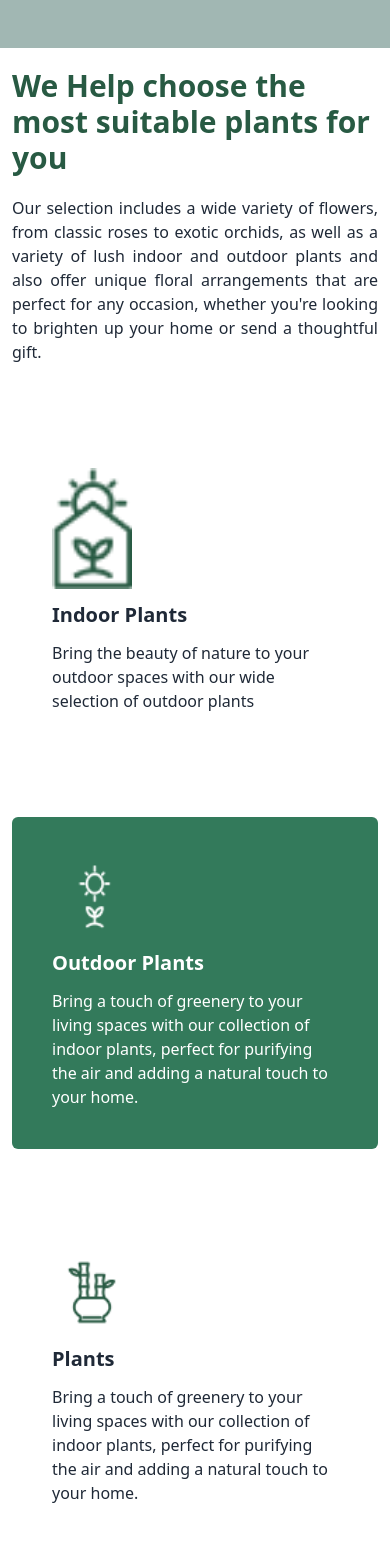
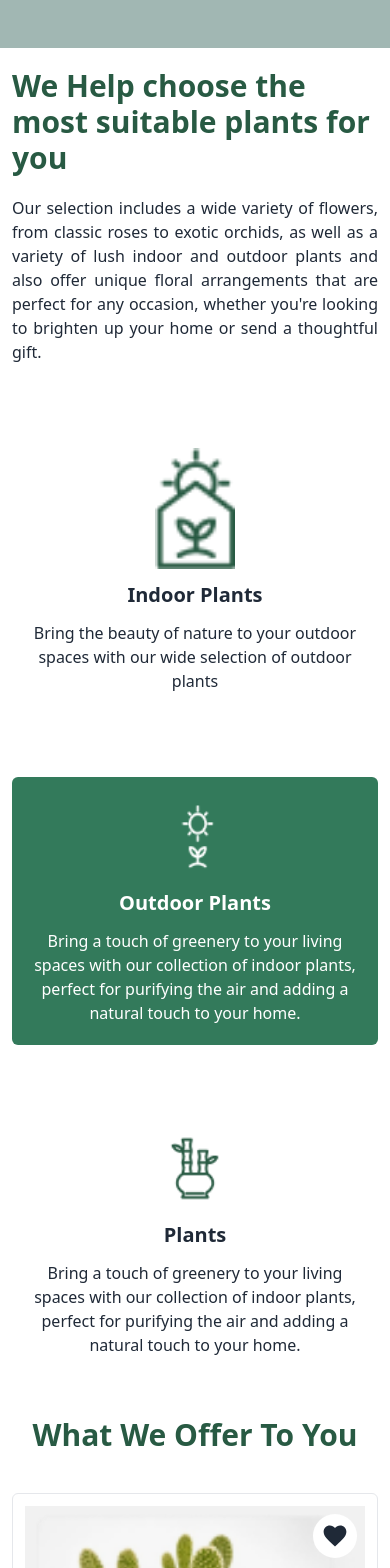
Before and after one commit to devmanirul/florist-landing-page, a React (Vite) app: page / in a window 390 px wide. Shown: the part 432-2000 px from the top of the page. Built offline with nearby package versions, Linux system fonts and the light colour scheme.

Commit message:
modify quality & HelpChoose component

```diff
--- a/src/Components/Home/HelpChoose/index.jsx
+++ b/src/Components/Home/HelpChoose/index.jsx
@@ -21,35 +21,35 @@ const HelpChoose = () => {
       {/* bottom */}
       <div className="w-full flex flex-col md:flex-row gap-16">
         {/* left */}
-        <div className="md:w-4/12 flex flex-col gap-3 p-10">
+        <div className="md:w-4/12 flex flex-col items-center md:items-start gap-3 p-5 md:p-10">
           <div className="">
             <img src={leftchoose} alt="" className="w-20 h-full" />
           </div>{" "}
           <h3 className="text-xl font-bold">Indoor Plants</h3>
-          <p className="">
+          <p className="text-center md:text-start">
             Bring the beauty of nature to your outdoor spaces with our wide
             selection of outdoor plants
           </p>
         </div>
         {/* middle */}
-        <div className="md:w-4/12 flex flex-col gap-3 bg-[#337A5B] p-10 rounded-md">
+        <div className="md:w-4/12 flex flex-col items-center md:items-start gap-3 bg-[#337A5B] p-5 md:p-10 rounded-md">
           <div className="">
             <img src={midchoose} alt="" className="w-20 h-full" />
           </div>
           <h3 className="text-xl font-bold text-white">Outdoor Plants</h3>
-          <p className="text-white">
+          <p className="text-white text-center md:text-start">
             Bring a touch of greenery to your living spaces with our collection
             of indoor plants, perfect for purifying the air and adding a natural
             touch to your home.
           </p>
         </div>
         {/* right */}
-        <div className="md:w-4/12 flex flex-col gap-3 p-10">
+        <div className="md:w-4/12 flex flex-col items-center md:items-start gap-3 p-5 md:p-10">
           <div className="">
             <img src={rightchoose} alt="" className="w-20 h-full" />
           </div>
           <h3 className="text-xl font-bold">Plants</h3>
-          <p className="">
+          <p className="text-center md:text-start">
             Bring a touch of greenery to your living spaces with our collection
             of indoor plants, perfect for purifying the air and adding a natural
             touch to your home.
--- a/src/Components/Home/QualityProduct/index.jsx
+++ b/src/Components/Home/QualityProduct/index.jsx
@@ -15,45 +15,45 @@ const QualityProduct = () => {
           {/* cards */}
           <div className="grid grid-cols-1 sm:grid-cols-2 lg:grid-cols-2 gap-4 p-4 bg-[#cfcfcf]">
             {/* card1 */}
-            <div className="p-14 bg-[#cfcfcf] rounded-lg shadow-md flex flex-col items-start gap-5">
+            <div className="p-14 bg-[#cfcfcf] rounded-lg shadow-md flex flex-col items-center md:items-start gap-5">
               <div className="">
                 <img src={quality1} alt="" className="pr-4 pt4 pb-4" />
               </div>
               <h1 className="text-xl font-medium">Quality Product</h1>
-              <p className="">
+              <p className="text-center md:text-start">
                 Our flowers are of the highest quality, carefully selected and
                 sourced from reputable
               </p>
             </div>
             {/* 2 */}
-            <div className="p-14 bg-[#f8f8f8] rounded-lg shadow-md flex flex-col items-start gap-5">
+            <div className="p-14 bg-[#f8f8f8] rounded-lg shadow-md flex flex-col items-center md:items-start gap-5">
               <div className="">
                 <img src={quality2} alt="" className="pr-4 pt4 pb-4" />
               </div>
               <h1 className="text-xl font-medium">Quality Product</h1>
-              <p className="">
+              <p className="text-center md:text-start">
                 Our flowers are of the highest quality, carefully selected and
                 sourced from reputable
               </p>
             </div>
             {/* 3 */}
-            <div className="p-14 bg-white rounded-lg shadow-md flex flex-col items-start gap-5">
+            <div className="p-14 bg-white rounded-lg shadow-md flex flex-col items-center md:items-start gap-5">
               <div className="">
                 <img src={quality3} alt="" className="pr-4 pt4 pb-4" />
               </div>
               <h1 className="text-xl font-medium">Quality Product</h1>
-              <p className="">
+              <p className="text-center md:text-start">
                 Our flowers are of the highest quality, carefully selected and
                 sourced from reputable
               </p>
             </div>
             {/* 4 */}
-            <div className="p-14 bg-[#cfcfcf] rounded-lg shadow-md flex flex-col items-start gap-5">
+            <div className="p-14 bg-[#cfcfcf] rounded-lg shadow-md flex flex-col items-center md:items-start gap-5">
               <div className="">
                 <img src={quality4} alt="" className="pr-4 pt4 pb-4" />
               </div>
               <h1 className="text-xl font-medium">Quality Product</h1>
-              <p className="">
+              <p className="text-center md:text-start">
                 Our flowers are of the highest quality, carefully selected and
                 sourced from reputable
               </p>
```
